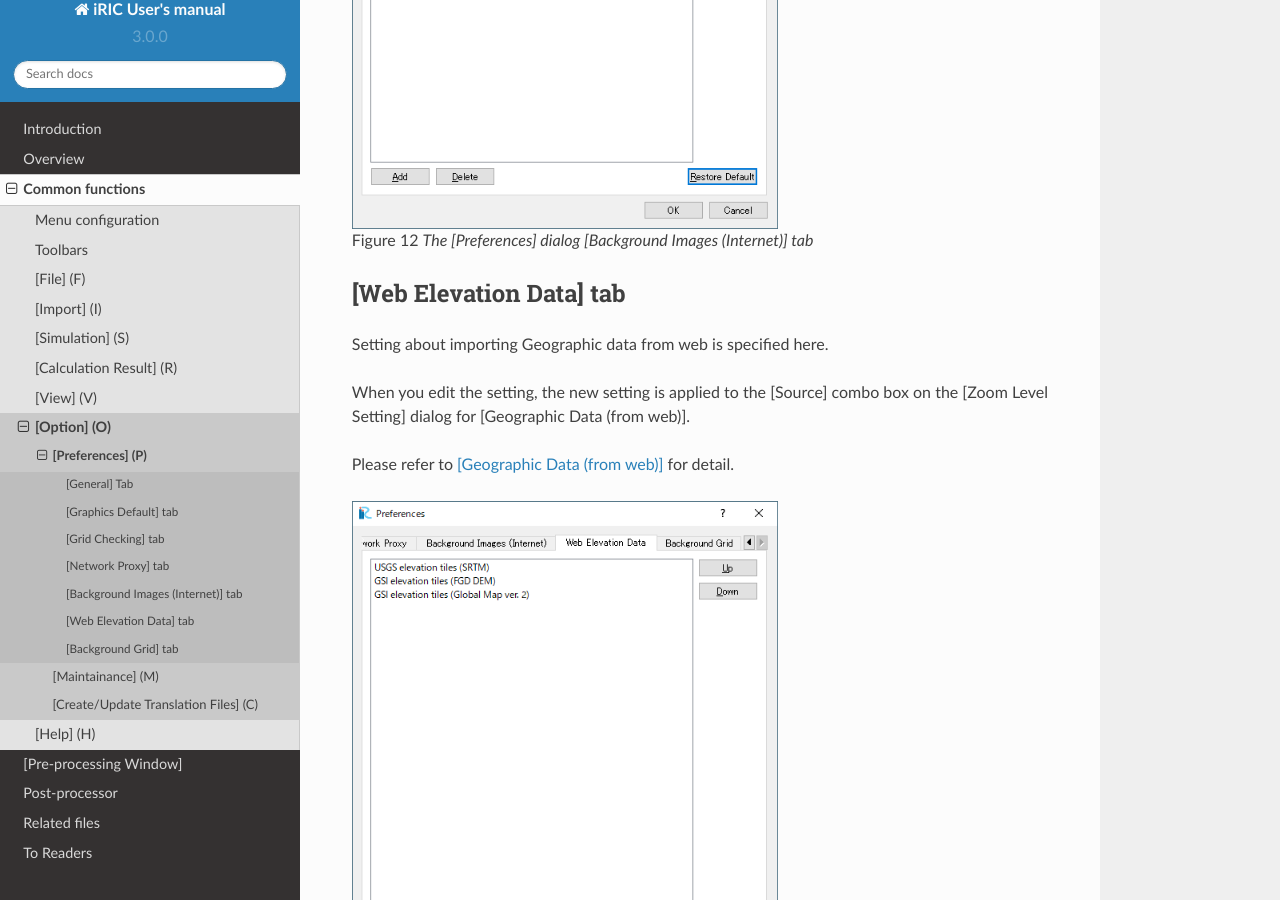
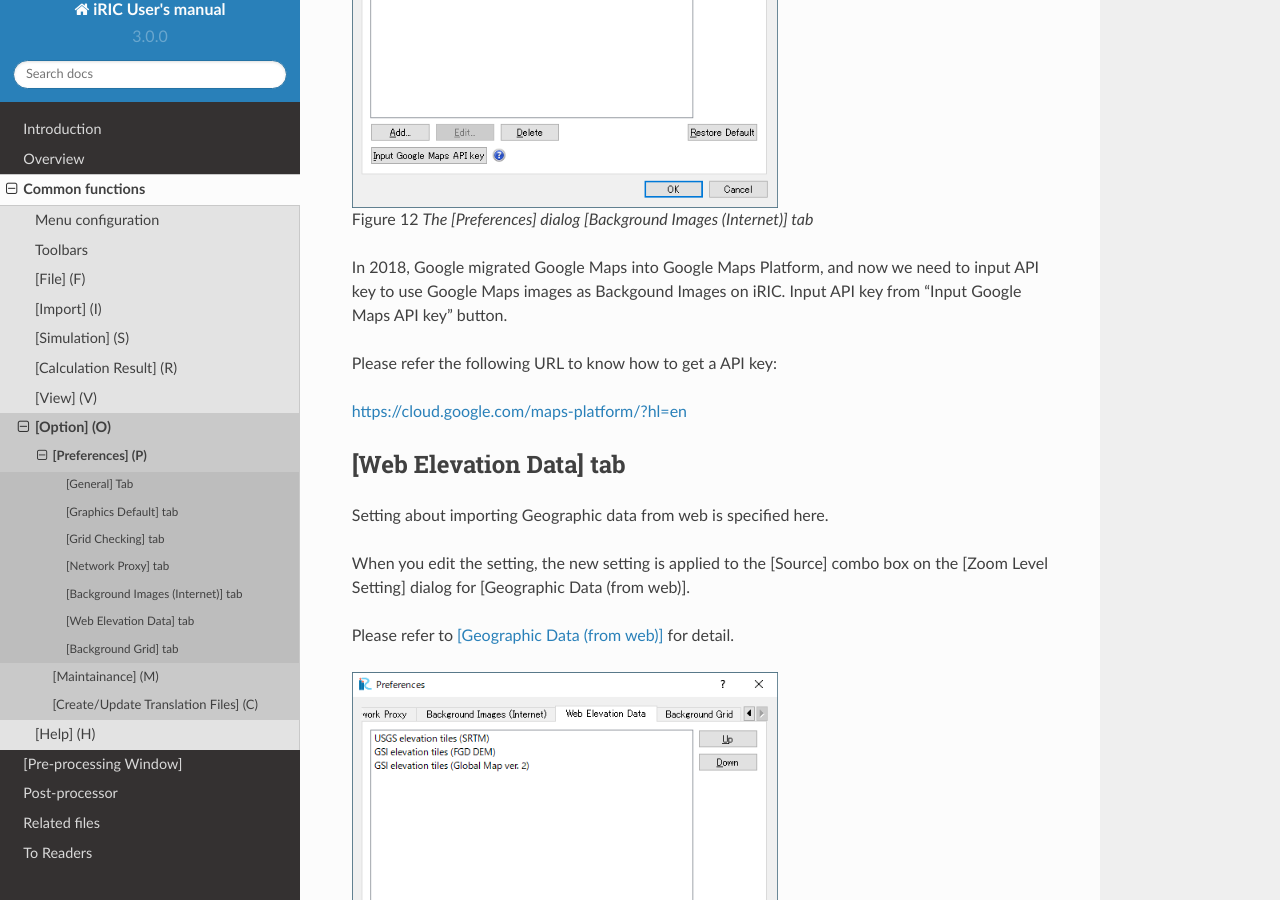
Before and after one commit to i-RIC/gui_user_manual, a Sphinx documentation site: the page built from source/03/09_01_preference.rst, in a window 1280 px wide and 900 px high, scrolled down 3424 px. Built offline with Sphinx 7.4.7 and the Read the Docs theme 2.0.0, drawn with Linux system fonts in a browser that asks for light colours.

Commit message:
Description about Google Maps API key is added.

```diff
--- a/source/03/09_01_preference.rst
+++ b/source/03/09_01_preference.rst
@@ -84,6 +84,14 @@ Window and 2D Post-processing Windows.
 
    The [Preferences] dialog [Background Images (Internet)] tab
 
+In 2018, Google migrated Google Maps into Google Maps Platform, and now we need to input
+API key to use Google Maps images as Backgound Images on iRIC. Input API key
+from "Input Google Maps API key" button.
+
+Please refer the following URL to know how to get a API key:
+
+https://cloud.google.com/maps-platform/?hl=en
+
 [Web Elevation Data] tab
 ~~~~~~~~~~~~~~~~~~~~~~~~~~~~
 
```
Also changed, not shown: source/03/images/pref_dialog_bg_image.png.
